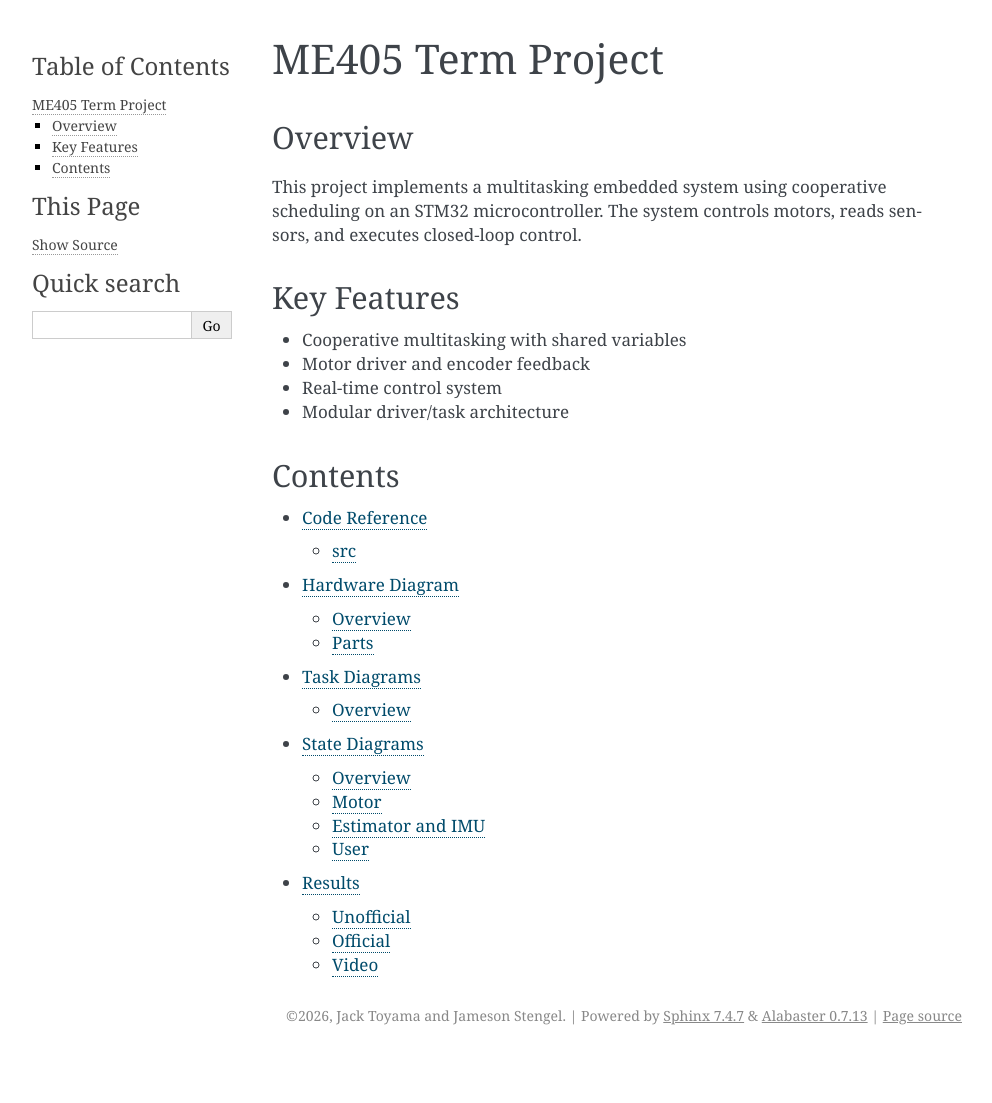
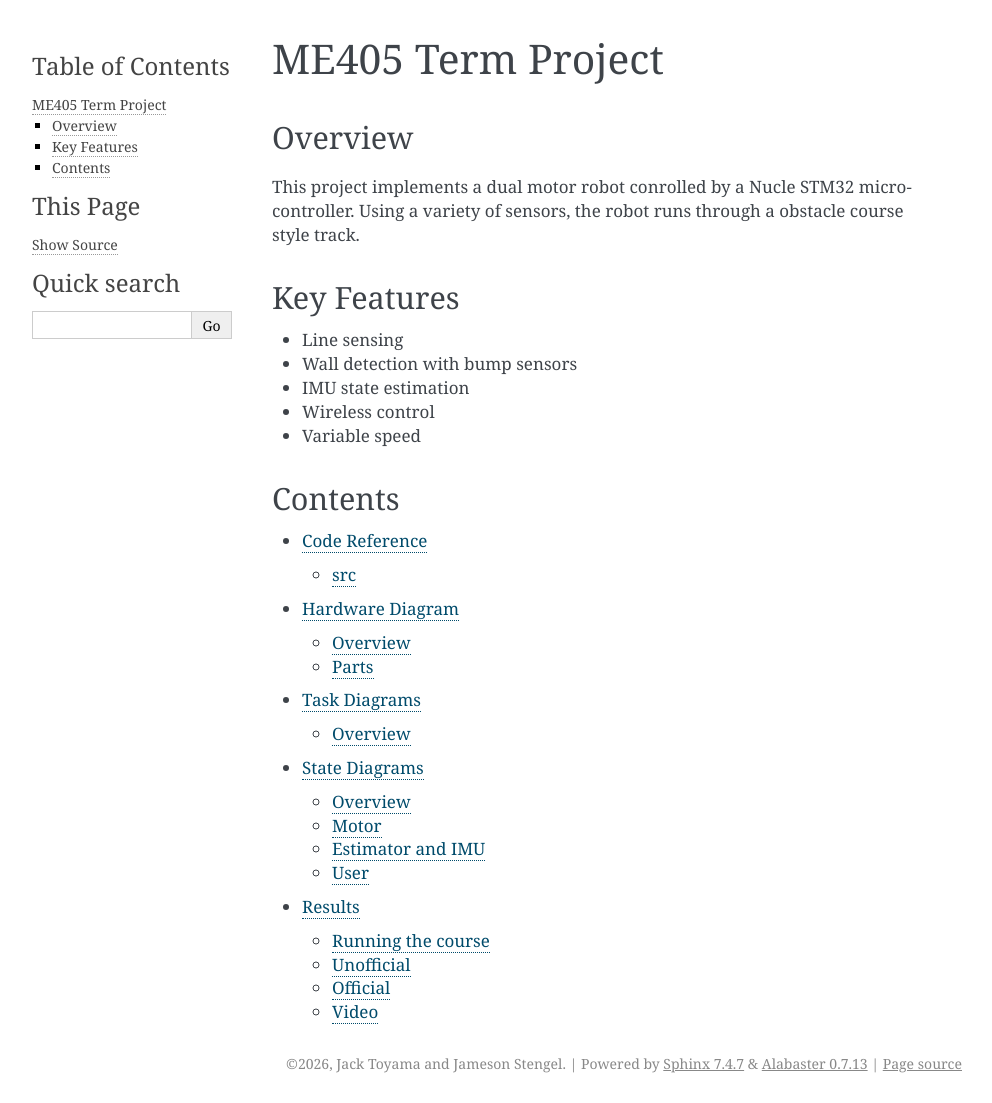
Before and after one commit to jacktoyama/ME405Group11, a Sphinx documentation site: the page built from final/docs/source/index.rst, in a window 1280 px wide. Shown: the whole page, without its empty margins (148-1140 px from the left). Built offline with Sphinx 7.4.7, drawn with Linux system fonts in a browser that asks for light colours; before the commit the page ends 1055 px from its top, so only the background shows below that.

Commit message:
results and description

```diff
--- a/final/docs/source/index.rst
+++ b/final/docs/source/index.rst
@@ -9,18 +9,17 @@ ME405 Term Project
 Overview
 --------
 
-This project implements a multitasking embedded system using cooperative scheduling
-on an STM32 microcontroller. The system controls motors, reads sensors, and executes
-closed-loop control.
+This project implements a dual motor robot conrolled by a Nucle STM32 microcontroller.
+Using a variety of sensors, the robot runs through a obstacle course style track.
 
 
 Key Features
 ------------
-
-- Cooperative multitasking with shared variables
-- Motor driver and encoder feedback
-- Real-time control system
-- Modular driver/task architecture
+- Line sensing
+- Wall detection with bump sensors
+- IMU state estimation
+- Wireless control
+- Variable speed
 
 Contents
 --------
--- a/final/docs/source/results.rst
+++ b/final/docs/source/results.rst
@@ -1,5 +1,11 @@
 Results
 =======
+
+Running the course
+------------------
+To use our Romi, the line sensor must be calibrated after turning on the robot. Place the sensor on the whitespace and hit the blue button on the
+microcontroller. Then move the sensor to the black calibration triangle and hit the button again. Finally, line up the wheels on the starting position and
+ hit the button a third time. Once the Romi finishes the course, it can be repositioned and restarted without having to calibrate again.
 
 Unofficial
 ----------
```
